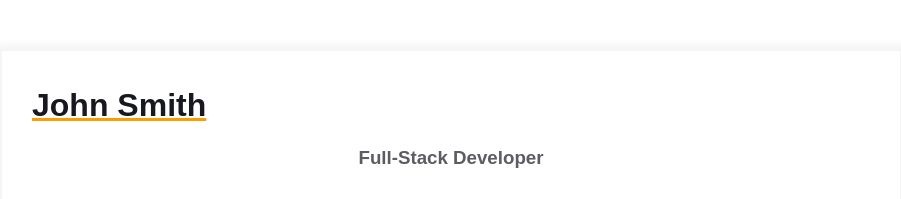
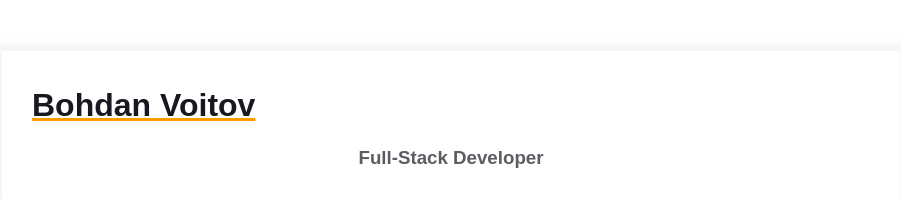
Before and after one commit to Bohdan99I/homepage, a plain HTML site: page index.html in a window 1280 px wide. Shown: the top 199 px of the page, without its empty margins (189-1090 px from the left). Drawn offline with Linux system fonts and the light colour scheme.

```diff
--- a/index.html
+++ b/index.html
@@ -11,7 +11,7 @@
       <div class="resume">
         <div class="container">
           <div class="resume__block">
-            <h1 class="contact-info__header">John Smith</h1>
+            <h1 class="contact-info__header">Bohdan Voitov</h1>
             <h3 class="contact-info__sub-header">Full-Stack Developer</h3>
 
             <div class="contact_info_container fh">
```
